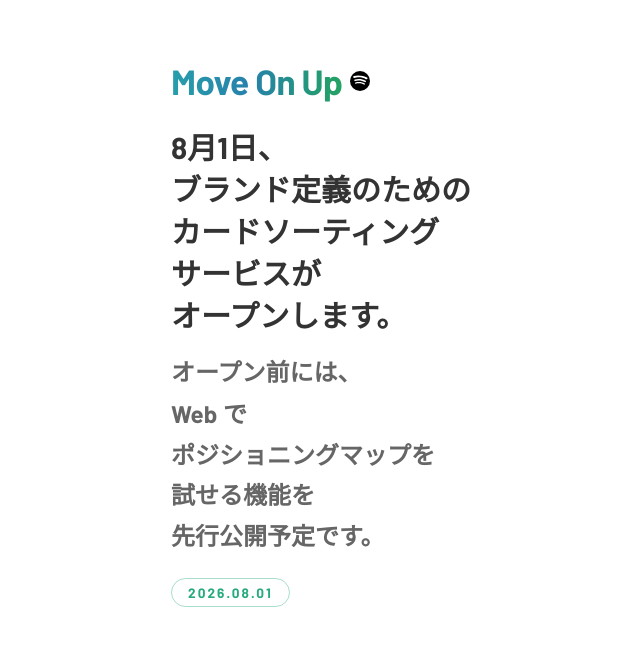
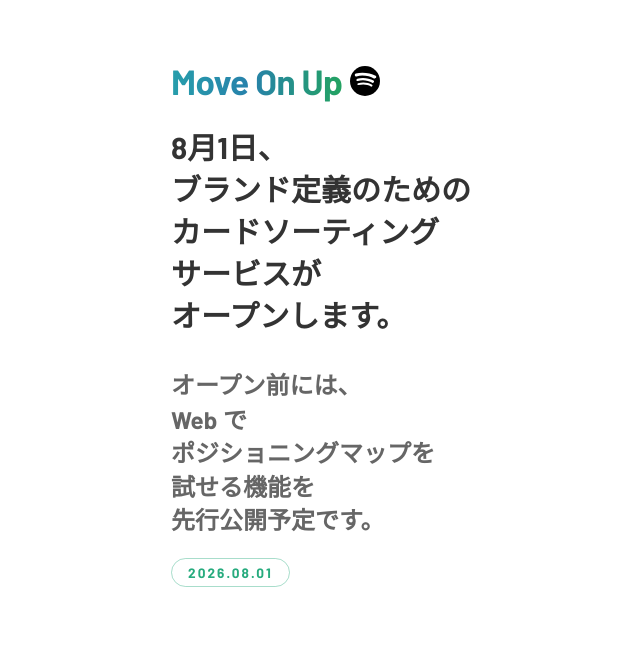
Before and after one commit to oishihajime/teaser-page, a plain HTML site: page index.html in a window 1280 px wide. Shown: the whole page, without its empty margins (302-942 px from the left). Drawn offline with Linux system fonts and the light colour scheme.

Commit message:
Add files via upload

```diff
--- a/index.html
+++ b/index.html
@@ -61,13 +61,13 @@
     flex-shrink: 0;
   }
   .spotify-link:hover { opacity: 0.7; }
-  .sp-icon { width: 20px; height: 20px; }
+  .sp-icon { width: 30px; height: 30px; }
   .announce {
     font-size: 30px;
     font-weight: 700;
     line-height: 1.4;
     color: #333;
-    margin-bottom: 1rem;
+    margin-bottom: 2rem;
   }
   .latin {
     font-family: "DIN Alternate", "DIN Condensed", "Barlow", sans-serif;
@@ -75,7 +75,7 @@
   .subtext {
     font-size: 24px;
     font-weight: 700;
-    line-height: 1.7;
+    line-height: 1.4;
     color: #666;
     margin-bottom: 1.25rem;
   }
```
